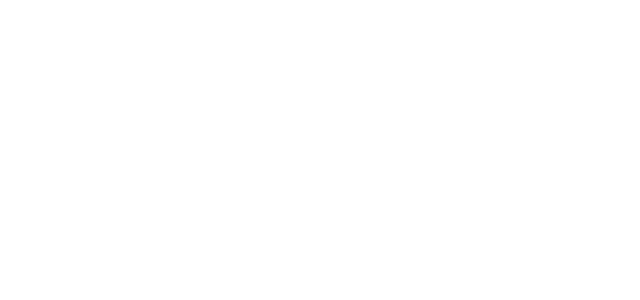
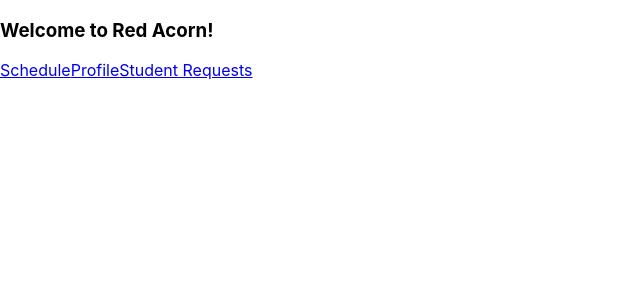
Before and after one commit to Joe-Orekhov/front-end-phase-3, a React (Create React App) app in the folder front-end/: page /login in a window 1280 px wide. Shown: the top 300 px of the page, without its empty margins (0-640 px from the left). Built offline with nearby package versions, Linux system fonts and the light colour scheme.

Commit message:
tutor page routes

```diff
--- a/front-end/src/App.js
+++ b/front-end/src/App.js
@@ -1,19 +1,21 @@
 import './App.css'
-import { Route, Switch } from "react-router-dom"
+import { Route } from "react-router-dom"
 import TutorProfile from "./component/TutorProfile"
 import TutorSchedule from "./component/TutorSchedule"
 import TutorRequests from "./component/TutorRequests"
-import Login from "./component/Login"
+// import Login from "./component/Login"
+import TutorNavBar from "./component/TutorNavBar"
 
 function App() {
    return (
      <div>
-        <Switch>
+        {/* <Switch> */}
+          {/* <Route exact path="/login"><Login /></Route> */}
+          <TutorNavBar />
           <Route exact path="/tutor/schedule"><TutorSchedule /></Route>
           <Route exact path="/tutor/profile"><TutorProfile /></Route>
           <Route exact path="/tutor/requests"><TutorRequests /></Route>
-          <Route exact path="/"><Login /></Route>
-        </Switch>
+        {/* </Switch> */}
     </div>
    )
 }
--- a/front-end/src/component/TutorNavBar.js
+++ b/front-end/src/component/TutorNavBar.js
@@ -1,10 +1,12 @@
 import { Link } from "react-router-dom"
-
 function TutorNavBar() {
 
   return(
     <div>
-      <Link to="/tutor/profile"><button>Profile</button></Link>
+      <h3>Welcome to Red Acorn!</h3>
+      <Link to="/tutor/schedule">Schedule</Link>
+      <Link to="/tutor/profile">Profile</Link>
+      <Link to="/tutor/requests">Student Requests</Link>
     </div>
   )
 }
--- a/front-end/src/component/TutorRequests.js
+++ b/front-end/src/component/TutorRequests.js
@@ -1,4 +1,3 @@
-
 
 function TutorRequests() {
   return(
--- a/front-end/src/component/login.js
+++ b/front-end/src/component/login.js
@@ -1,5 +1,4 @@
-import React from "react"
-import { Link } from 'react-router-dom'
+import { Link } from "react-router-dom"
 
 function Login() {
 
--- a/front-end/src/index.js
+++ b/front-end/src/index.js
@@ -6,11 +6,11 @@ import reportWebVitals from './reportWebVitals';
 import { BrowserRouter } from "react-router-dom"
 
 ReactDOM.render(
-  <BrowserRouter>
       <React.StrictMode>
-        <App />
-      </React.StrictMode>
-    </BrowserRouter>,
+        <BrowserRouter>
+          <App />
+        </BrowserRouter>
+      </React.StrictMode>,
   document.getElementById('root')
 );
 
```
Also changed, not shown: front-end/src/component/student.js (deleted, +0 -21 lines), front-end/src/component/tutor.js (deleted, +0 -10 lines).
